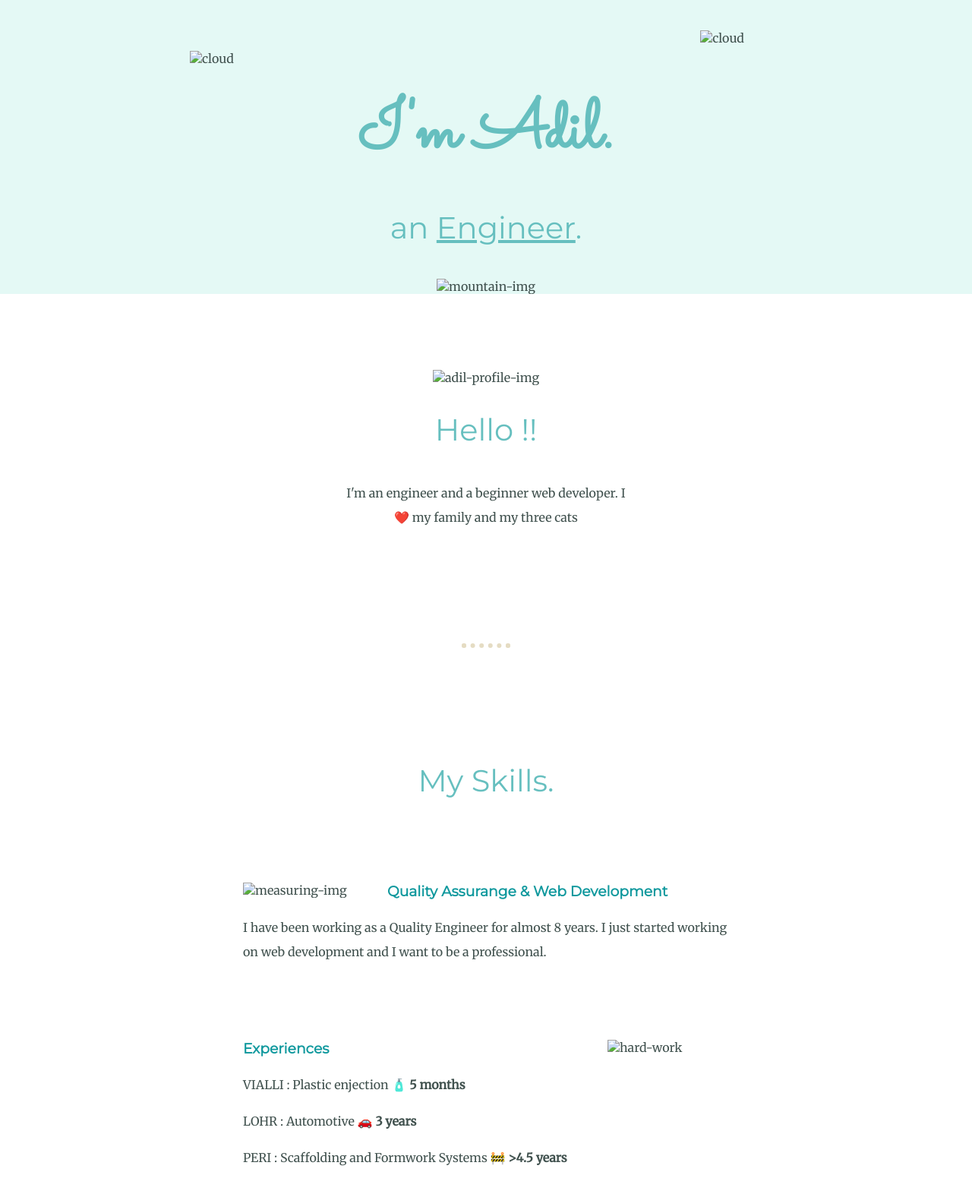
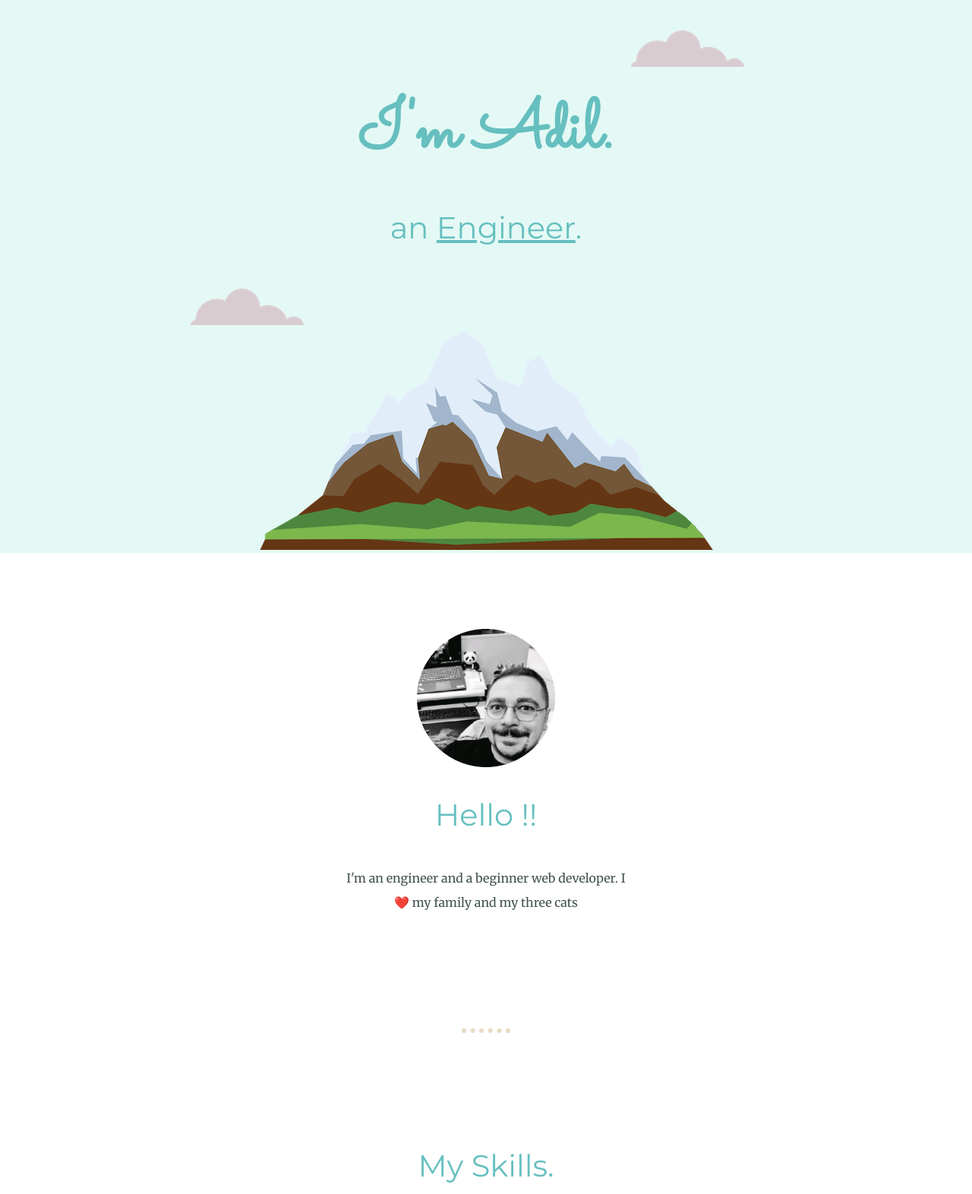
Before and after one commit to Adlynhyt/New-site, a plain HTML site: page index.html in a window 1280 px wide. Shown: the top 1572 px of the page at 76% size. Drawn offline with Linux system fonts and the light colour scheme.

Commit message:
Update index.html

```diff
--- a/index.html
+++ b/index.html
@@ -11,18 +11,18 @@
 
 <body>
   <div class="top-container">
-    <img class="top-cloud" src="images/cloud.png" alt="cloud">
+    <img class="top-cloud" src="cloud.png" alt="cloud">
     <div class="title-text">
       <h1>I'm Adil.</h1>
       <h2>an <span class="pro">Engineer</span>.</h2>
     </div>
-    <img class="bottom-cloud" src="images/cloud.png" alt="cloud">
-    <img class="mountain" src="images/mountain.png" alt="mountain-img">
+    <img class="bottom-cloud" src="cloud.png" alt="cloud">
+    <img class="mountain" src="mountain.png" alt="mountain-img">
   </div>
 
   <div class="middle-container">
     <div class="profile">
-      <img src="images/adil.png" alt="adil-profile-img">
+      <img src="adil.png" alt="adil-profile-img">
       <h2>Hello !!</h2>
       <p class="intro">I'm an engineer and a beginner web developer. I ❤️ my family and my three cats</p>
     </div>
@@ -30,7 +30,7 @@
     <div class="skills">
       <h2>My Skills.</h2>
       <div class="skill-row">
-        <img class="measuring-img" src="images/vernier-caliper.png" alt="measuring-img">
+        <img class="measuring-img" src="vernier-caliper.png" alt="measuring-img">
 
         <h3>Quality Assurange & Web Development</h3>
         <p>I have been working as a <span class="gin">Quality Engineer</span> for almost 8 years. I just started working on web development and I want to be a professional.</p>
@@ -38,7 +38,7 @@
       </div>
 
       <div class="skill-row">
-        <img class="business-img" src="images/hard-work.png" alt="hard-work">
+        <img class="business-img" src="hard-work.png" alt="hard-work">
 
         <h3>Experiences</h3>
         <p>VIALLI : Plastic enjection 🧴 <b>5 months</b></p>
```
